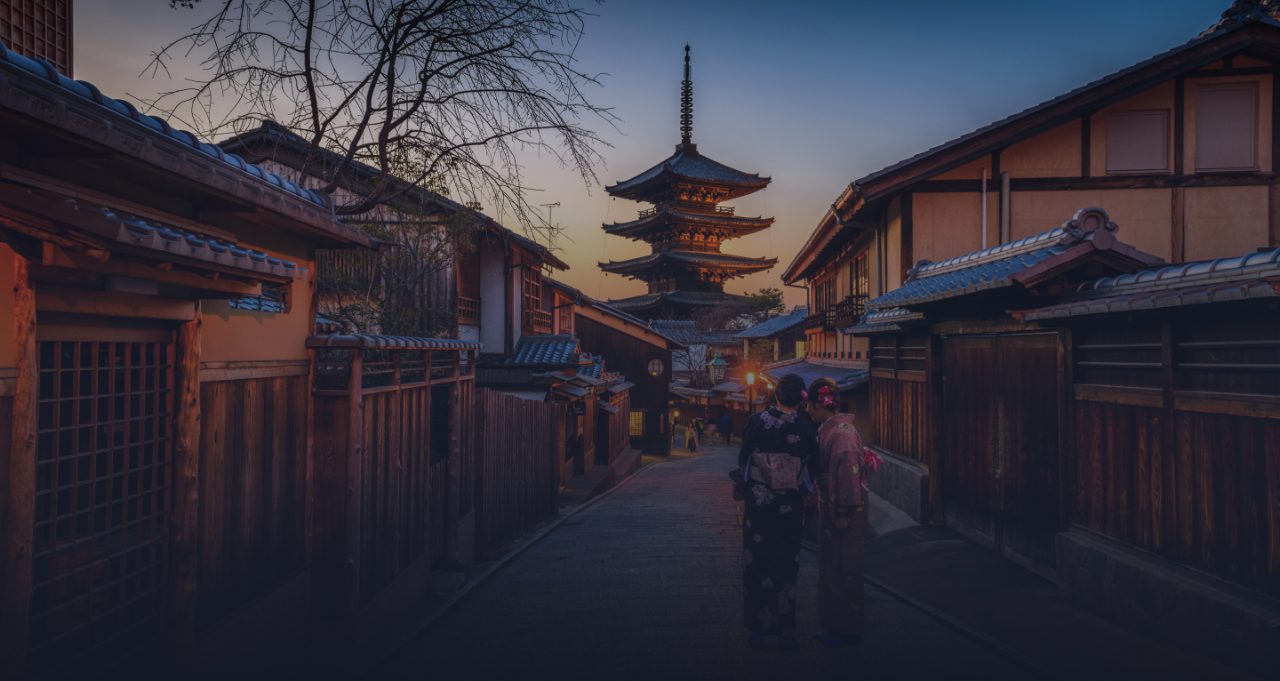
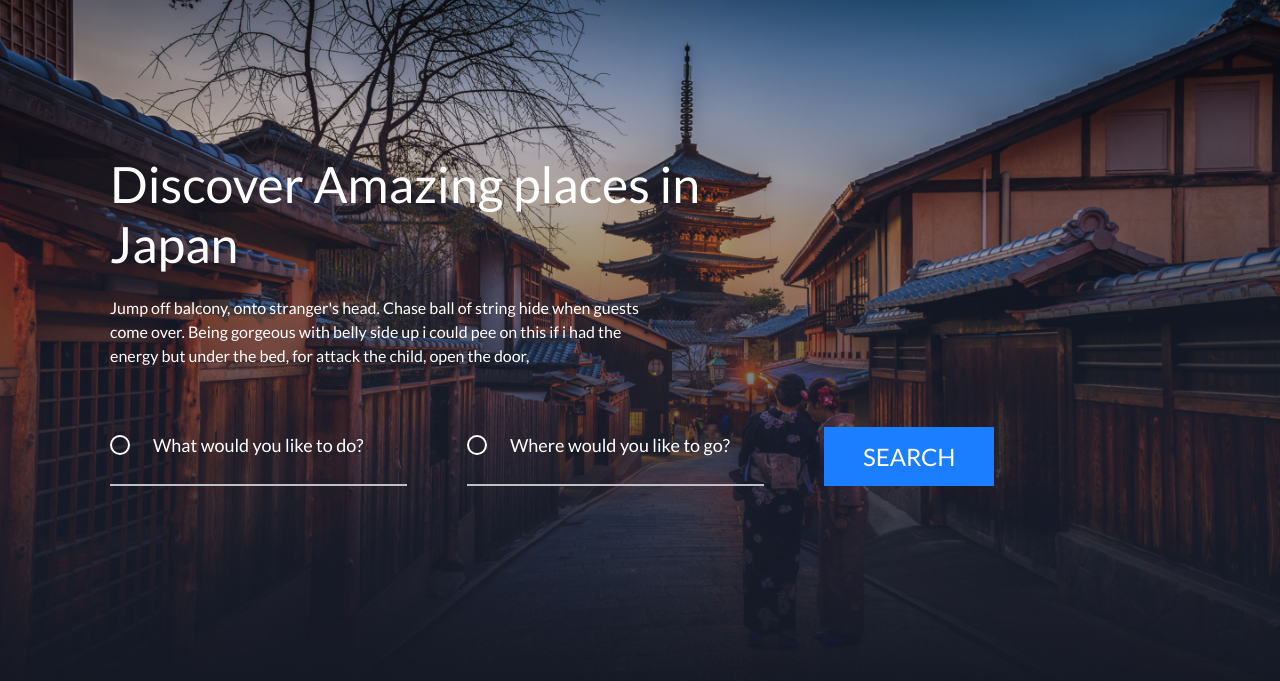
Before and after one commit to sdadffgdfgs/Odigo-page, a plain HTML site: page index.html in a window 1280 px wide. Shown: the part 109-790 px from the top of the page. Drawn offline with Linux system fonts and the light colour scheme.

Commit message:
add intro, search form

```diff
--- a/#source/style/style.scss
+++ b/#source/style/style.scss
@@ -69,7 +69,12 @@ header {
     &:hover,
     &:focus,
     &:active {
+        transition: all .5s;
         opacity: .75;
+    }
+    &:not(:hover){
+        opacity: 1;
+        transition: .5s;
     }
 }
 
@@ -96,4 +101,63 @@ header {
     background-image: url(../img/main/intro/intro.jpg);
     background-repeat: no-repeat;
     background-size: cover;
+    padding-top: 263px;
 }
+
+.intro__title{
+    font-weight: 500;
+    color: white;
+    font-size: 50px;
+    max-width: 619px;
+    line-height: 60px;
+    margin-bottom: 22px;
+}
+
+.intro__subtitle{
+    color: white;
+    font-size: 16px;
+    line-height: 24px;
+    max-width: 546px;
+    margin-bottom: 59px;
+}
+
+.search__form-input{
+    display: flex;
+    flex-wrap: wrap;
+}
+
+.search__form-field{
+    width: 297px;
+    background-color: gray;
+    background: url(/img/main/intro/input_circle.svg) no-repeat left 8px;
+    background-size: 20px;
+    margin-right: 60px;
+    border-bottom: 2px solid #BFC0C5;
+    padding-left: 43px;
+    padding-bottom: 22px;
+    font-size: 18px;
+    font-weight: 500;
+    color: white;
+    &::placeholder{
+        font-size: 18px;
+        font-weight: 500;
+        color: white;
+    }
+}
+
+.search__form-button{
+    padding: 15px 39px;
+    background-color: #1B7DFF;
+    font-family: "Lato", sans-serif;
+    font-size: 24px;
+    color: white;
+    &:hover,
+    &:focus,
+    &:active {
+        transition: .5s;
+        background-color: #1256af;
+    }
+    &:not(:hover){
+        transition: .5s;
+    }
+}
--- a/index.html
+++ b/index.html
@@ -37,7 +37,25 @@
   </header>
   <main class="main">
     <section class="intro">
-
+        <div class="wrapper">
+            <h1 class="intro__title">
+                Discover Amazing places in Japan
+            </h1>
+            <p class="intro__subtitle">
+                Jump off balcony, onto stranger's head. Chase ball of string hide when guests come over. Being gorgeous with belly side up i could pee on this if i had the energy but under the bed, for attack the child, open the door,
+            </p>
+            <form class="search__form">
+                <fieldset class="search__form-wrap">
+                    <p class="search__form-input">
+                        <input type="text" name="user-like-to-do" class="search__form-field" placeholder="What would you like to do?">
+                        <input type="text" name="user-like-to-go" class="search__form-field" placeholder="Where would you like to go?">
+                        <button type="submit" class="search__form-button">
+                            SEARCH
+                        </button>
+                    </p>
+                </fieldset>
+            </form>
+        </div>
     </section>
   </main>
 </body>
```
Also changed, not shown: css/style-dist.css, css/style.css, img/main/intro/input_circle.svg (added), 1 other file.
